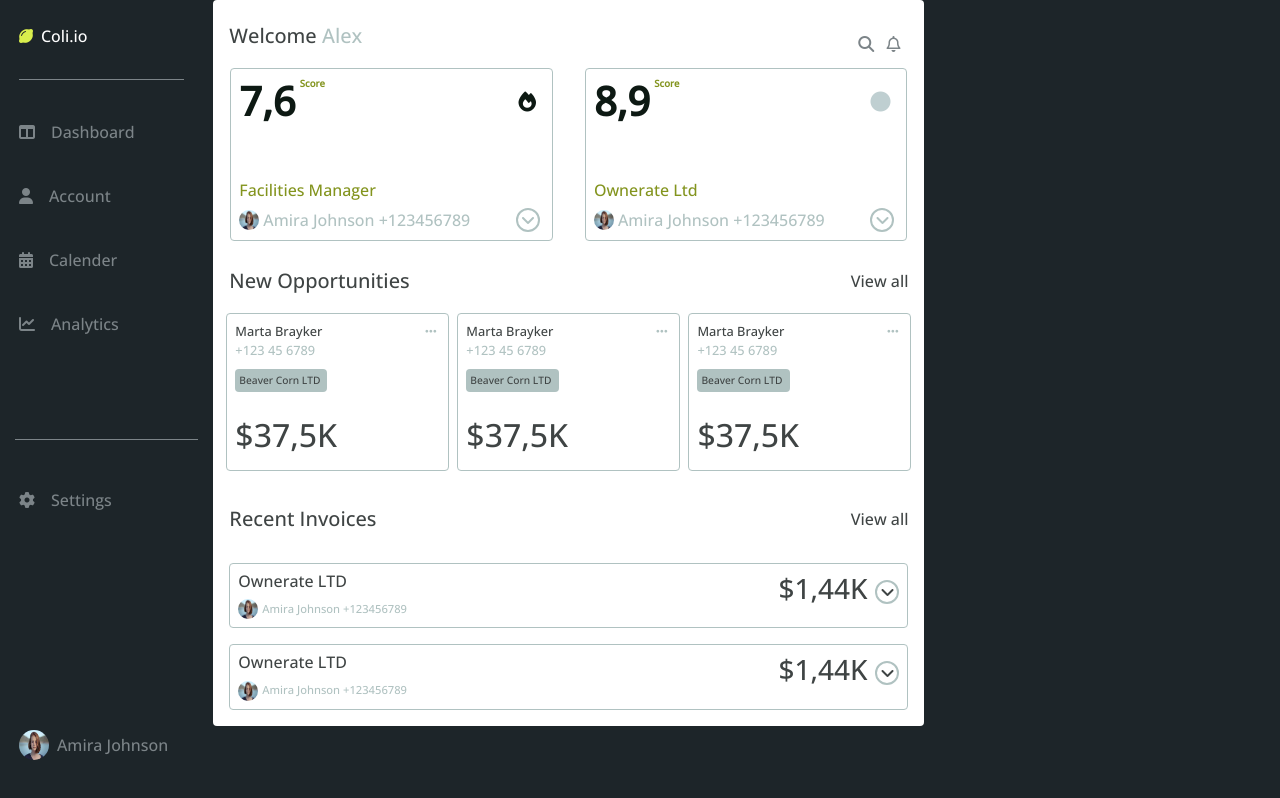
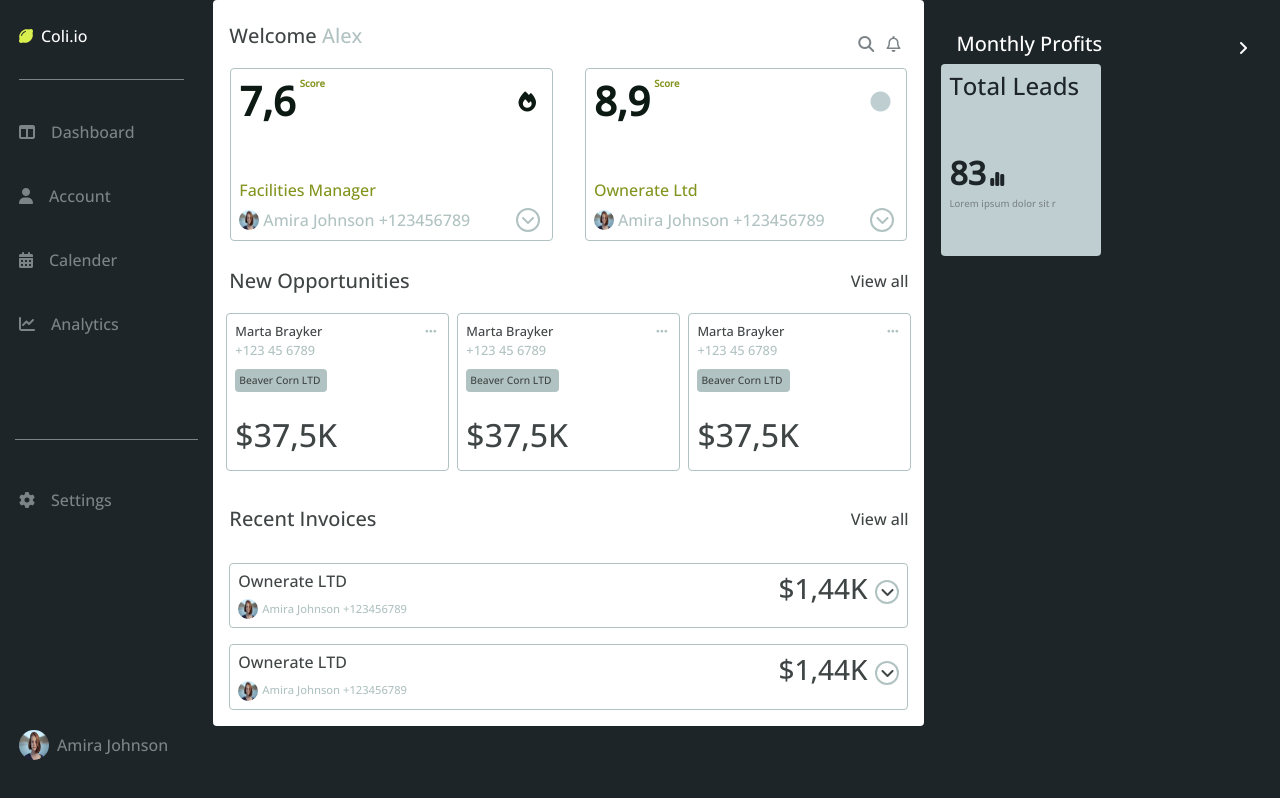
Before and after one commit to DamiAdeeso/StylingPractise, a plain HTML site: page dribble-deisgns/account-manager/index.html in a window 1280 px wide. Drawn offline with nearby package versions, Linux system fonts and the light colour scheme.

Commit message:
started new div

```diff
--- a/dribble-deisgns/account-manager/index.html
+++ b/dribble-deisgns/account-manager/index.html
@@ -79,7 +79,7 @@
               <div id="top-middle" class="d-flex  mt-2 align-items-center">
                 <h5 class="mb-3">Welcome <span>Alex</span></h3>
                   <div id="search-notifications" class="ml-auto">
-                    <i class="fa-solid fa-search mr-2 " style="color:#7c8488"></i>
+                    <i class="fa-solid fa-search mr-2 " style="color:#7c8488;"></i>
                     <i class="fa-regular fa-bell mr-2" style="color:#7c8488"></i>
                   </div>
               </div>
@@ -95,10 +95,10 @@
                   <h6 class="mt-5">Facilities Manager</h6>
                   <div href="#" class="d-flex align-items-center bottom-score">
                     <a id="scorername" href="#">
-                      <div class ="d-flex align-items-center">
+                      <div class="d-flex align-items-center">
                         <img src="./assets/user4.jpg" alt="profile-pic" class="rounded-circle mr-1" height="20"
                           width="20">
-                      <div class ='text-wrap'>Amira Johnson +123456789</div>
+                        <div class='text-wrap'>Amira Johnson +123456789</div>
                       </div>
                     </a>
 
@@ -119,10 +119,10 @@
                   <h6 class="mt-5">Ownerate Ltd</h6>
                   <div href="#" class="d-flex align-items-center bottom-score">
                     <a id="scorername" href="#">
-                      <div class ="d-flex align-items-center">
+                      <div class="d-flex align-items-center">
                         <img src="./assets/user4.jpg" alt="profile-pic" class="rounded-circle mr-1" height="20"
                           width="20">
-                      <div class ='text-wrap'>Amira Johnson +123456789</div>
+                        <div class='text-wrap'>Amira Johnson +123456789</div>
                       </div>
                     </a>
 
@@ -192,10 +192,10 @@
                     <div>
                       <h6>Ownerate LTD</h6>
                       <div class="invoice-owner"> <a id="scorername" href="#">
-                        <div class ="d-flex align-items-center">
+                          <div class="d-flex align-items-center">
                             <img src="./assets/user4.jpg" alt="profile-pic" class="rounded-circle mr-1" height="20"
                               width="20">
-                        <div class ='text-wrap'>Amira Johnson +123456789</div>
+                            <div class='text-wrap'>Amira Johnson +123456789</div>
                           </div>
 
                         </a>
@@ -214,10 +214,10 @@
                     <div>
                       <h6>Ownerate LTD</h6>
                       <div class="invoice-owner"> <a id="scorername" href="#">
-                        <div class ="d-flex align-items-center">
+                          <div class="d-flex align-items-center">
                             <img src="./assets/user4.jpg" alt="profile-pic" class="rounded-circle mr-1" height="20"
                               width="20">
-                        <div class ='text-wrap'>Amira Johnson +123456789</div>
+                            <div class='text-wrap'>Amira Johnson +123456789</div>
                           </div>
 
                         </a>
@@ -235,7 +235,23 @@
                 </div>
               </div>
             </div>
-            <div id="far-right-div" class="col-lg-4"></div>
+            <div id="far-right-div" class="col-lg-4 ">
+              <div id="top-rightdiv" class="d-flex align-items-center">
+                <h5>
+                  Monthly Profits
+                </h5>
+                <i class="fa-solid fa-angle-right ml-auto"></i>
+              </div>
+              <div class="row">
+                <div class="Col p-2 rounded " id="total-leads">
+                  <h4 class="">Total Leads</h4>
+                  <div class="mt-5"> <span class="">83</span>
+                    <i class="fa fa-chart-simple"></i>
+                    <p>Lorem ipsum dolor sit r </p>
+                  </div>
+                </div>
+                <div class="Col"></div>
+              </div>
             </div>
 
 
--- a/dribble-deisgns/account-manager/styles/index.css
+++ b/dribble-deisgns/account-manager/styles/index.css
@@ -158,3 +158,26 @@
     color:#b0c2c1 !important;
     font-size: .7em;
 }
+#far-right-div{
+    color:#ffffff;
+    padding:2em;
+}
+
+#total-leads{
+    background-color: #bfcfd1;
+    width:10em;
+    height:12em;
+    color:#1d2529;
+}
+#total-leads p{
+    color:#7c8488;
+    font-size:.6em;
+}
+#total-leads h1{
+    margin-bottom:0;
+    margin-top: 0;
+}
+#total-leads span{
+    font-size: 2em;
+    font-weight: bolder;
+}
```
Lines whose indentation alone changed are shown as unchanged.
